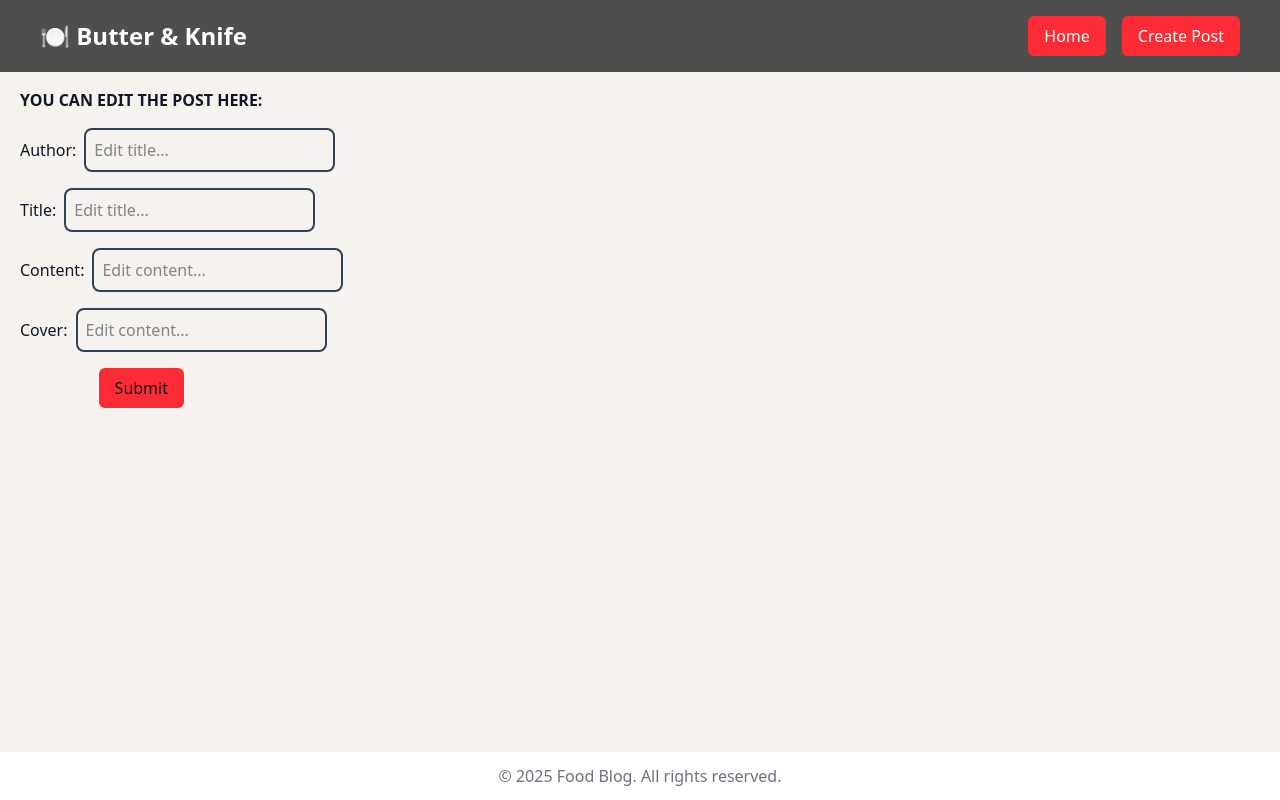
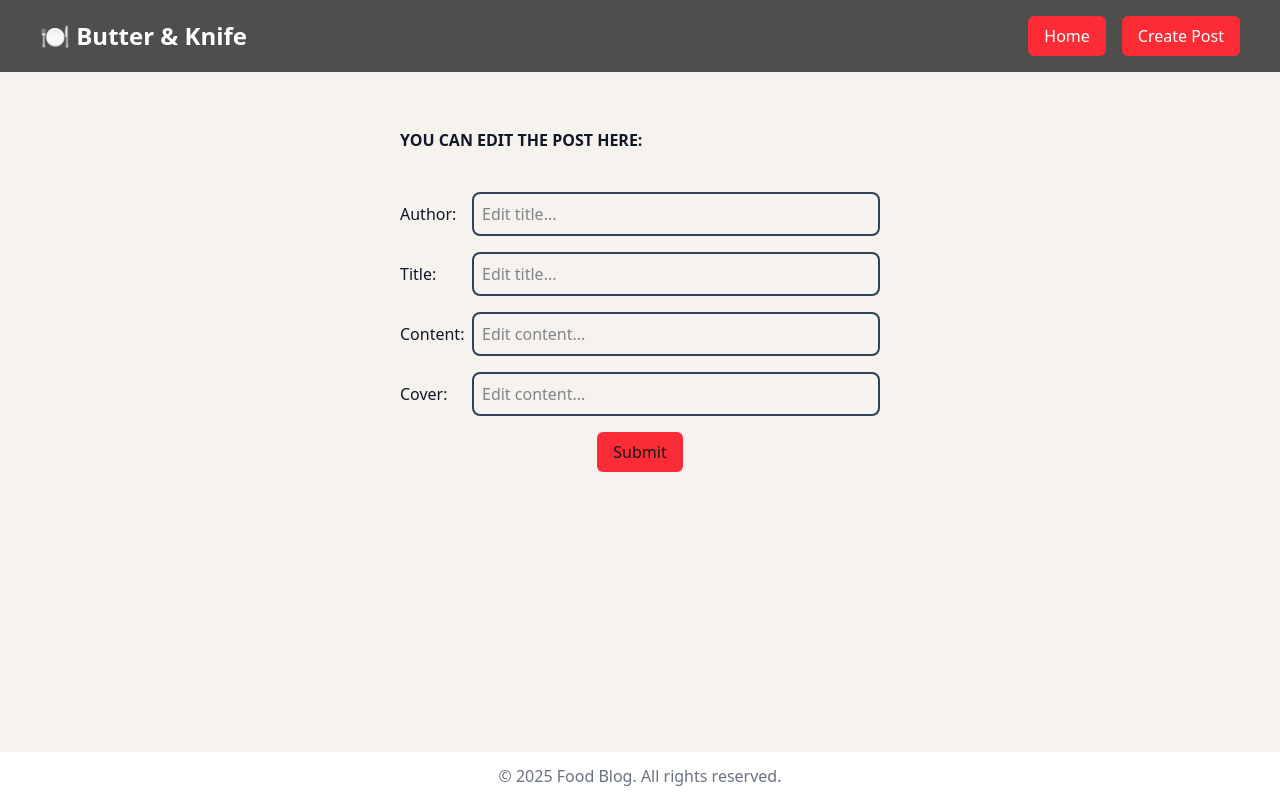
Before and after one commit to Stradow/Foodblog-Frontend, a React (Vite) app: page /posts/1/edit in a window 1280 px wide. Built offline with nearby package versions, Linux system fonts and the light colour scheme; no server answers.

Commit message:
finalized edit form layout

```diff
--- a/src/components/EditForm.jsx
+++ b/src/components/EditForm.jsx
@@ -34,14 +34,6 @@ const EditForm = () => {
     setForm(prev => ({ ...prev, [e.target.name]: e.target.value }));
   };
 
-  // const handleImageChange = (e) => {
-  //     const file = e.target.files[0];
-  //     if (file) {
-  //         const imgUrl = URL.createObjectURL(file);
-  //         setForm((prev) => ({ ...prev, imgUrl }));
-  //     }
-  // };
-
   const handleSubmit = async e => {
     e.preventDefault();
     try {
@@ -59,11 +51,12 @@ const EditForm = () => {
   };
 
   return (
-    <section className="max-w-3xl ml-5">
+    <section className="max-w-3xl mx-auto mt-5 flex flex-col justify-center px-4 py-5">
       <h2 className="mb-4 mt-4 font-bold text-gray-900">YOU CAN EDIT THE POST HERE:</h2>
-      <form onSubmit={handleSubmit} id="edit-form" className="flex flex-col gap-4 w-3/4">
-        <label className="w-full flex gap-2 items-baseline">
-          <span className="text-gray-900 text-l">Author:</span>
+      <br />
+      <form onSubmit={handleSubmit} id="edit-form" className="flex flex-col gap-4 w-full max-w-lg">
+        <label className="w-120 flex gap-2 items-baseline">
+          <span className="text-gray-900 text-l w-16">Author:</span>
           <input
             value={form.author}
             onChange={handleChange}
@@ -73,8 +66,8 @@ const EditForm = () => {
             className="text-gray-900 bg-inherit border-solid border-2 border-slate-700 rounded-lg p-2 grow"
           />
         </label>
-        <label className="w-full flex gap-2 items-baseline">
-          <span className="text-gray-900 text-l">Title:</span>
+        <label className="w-120 flex gap-2 items-baseline">
+          <span className="text-gray-900 text-l w-16">Title:</span>
           <input
             value={form.title}
             onChange={handleChange}
@@ -84,8 +77,8 @@ const EditForm = () => {
             className="text-gray-900 bg-inherit border-solid border-2 border-slate-700 rounded-lg p-2 grow"
           />
         </label>
-        <label className="w-full flex gap-2 items-baseline">
-          <span className="text-gray-900 text-l">Content:</span>
+        <label className="w-120 flex gap-2 items-baseline">
+          <span className="text-gray-900 text-l w-16">Content:</span>
           <input
             value={form.content}
             onChange={handleChange}
@@ -95,8 +88,8 @@ const EditForm = () => {
             className="text-gray-900 bg-inherit border-solid border-2 border-slate-700 rounded-lg p-2 grow"
           />
         </label>
-        <label className="w-full flex gap-2 items-baseline">
-          <span className="text-gray-900 text-l">Cover:</span>
+        <label className="w-120 flex gap-2 items-baseline">
+          <span className="text-gray-900 text-l w-16">Cover:</span>
           <input
             value={form.cover}
             onChange={handleChange}
@@ -106,23 +99,6 @@ const EditForm = () => {
             className=" text-gray-900 bg-inherit border-solid border-2 border-slate-700 rounded-lg p-2 grow"
           />
         </label>
-        {/* <label className="w-full flex gap-2 items-baseline">
-                    <span className="text-xl">Image:</span>
-                    <input
-                        onChange={handleImageChange}
-                        name="imgUrl"
-                        accept="image/*"
-                        type="file"
-                        className="bg-inherit border-solid border-2 border-slate-700 rounded-lg p-2 grow"
-                    />
-                </label>
-                {form.imgUrl && (
-                    <img
-                        src={form.imgUrl}
-                        alt="Preview"
-                        className="w-40 h-40 object-cover"
-                    />
-                )} */}
         <div className="flex justify-center">
           <button type="submit" className="bg-red-500 px-4 py-2 rounded-md hover:bg-red-700 transition cursor-pointer">
             Submit
```
